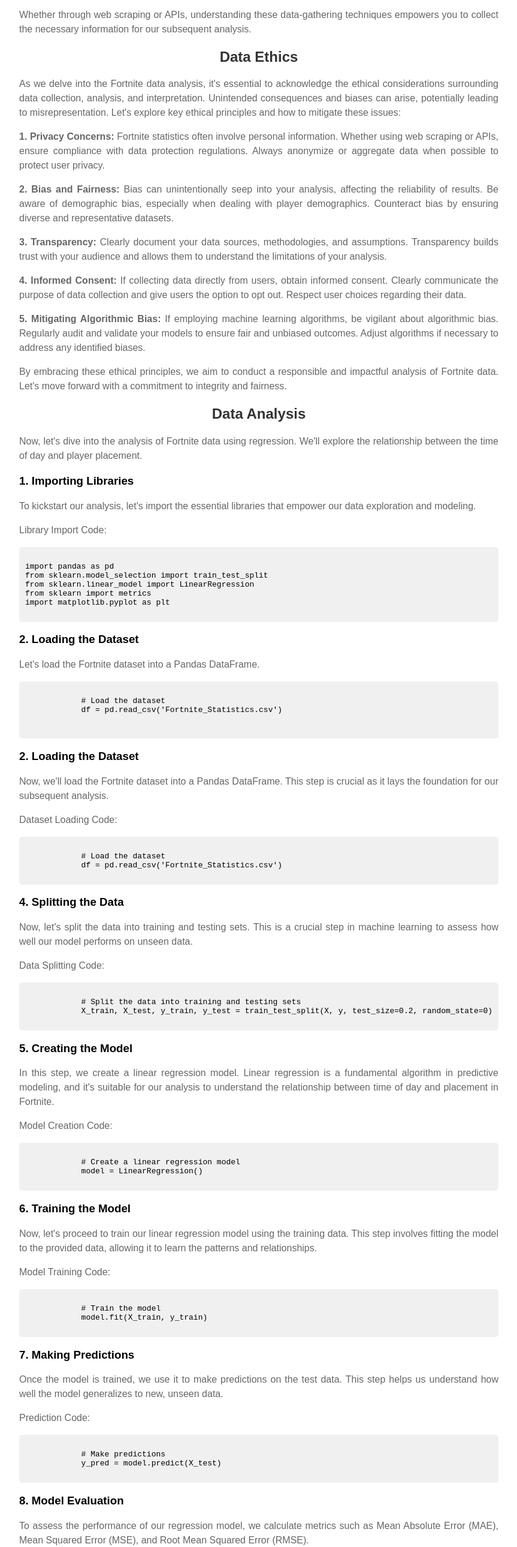
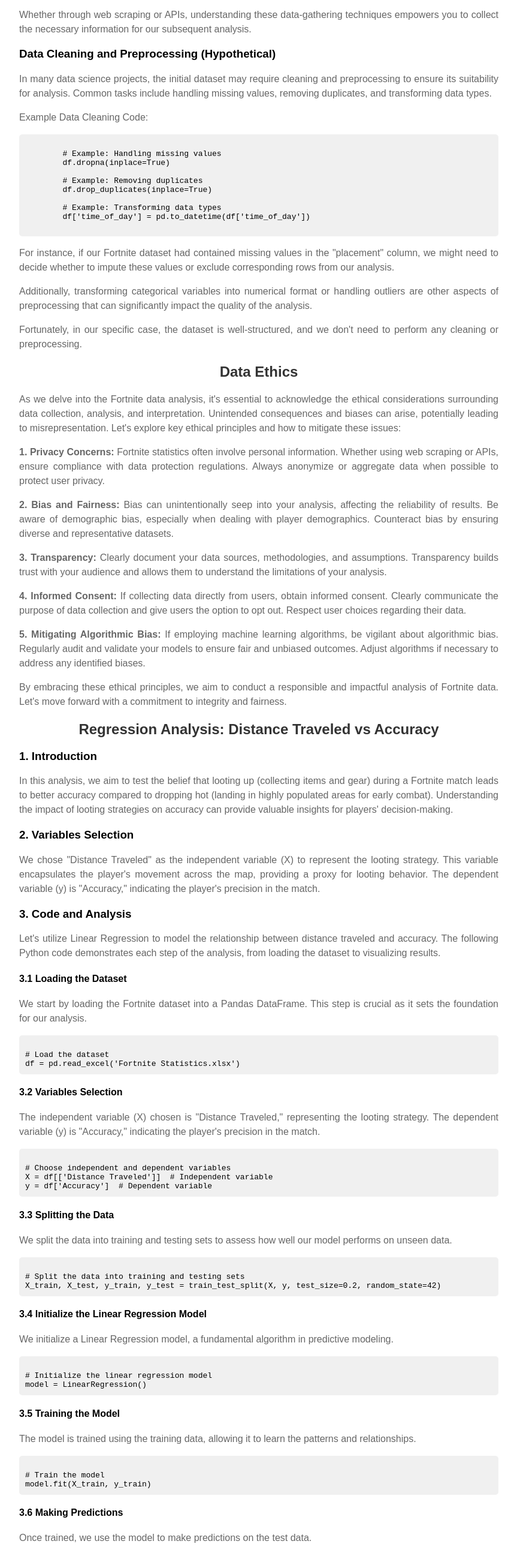
Before and after one commit to CharlieGBla/TurtleDataScienceTutorial, a plain HTML site: page index.html in a window 1280 px wide. Shown: the part 1222-3801 px from the top of the page at 60% size, without its empty margins (208-1071 px from the left). Drawn offline with Linux system fonts and the light colour scheme.

Commit message:
Update index.html

```diff
--- a/index.html
+++ b/index.html
@@ -76,6 +76,36 @@
 
     <p>Whether through web scraping or APIs, understanding these data-gathering techniques empowers you to collect the necessary information for our subsequent analysis.</p>
 
+    <section>
+    <h3>Data Cleaning and Preprocessing (Hypothetical)</h3>
+    <p>
+        In many data science projects, the initial dataset may require cleaning and preprocessing to ensure its suitability for analysis.
+        Common tasks include handling missing values, removing duplicates, and transforming data types.
+    </p>
+    <p class="sub-heading">Example Data Cleaning Code:</p>
+    <pre><code>
+        # Example: Handling missing values
+        df.dropna(inplace=True)
+
+        # Example: Removing duplicates
+        df.drop_duplicates(inplace=True)
+
+        # Example: Transforming data types
+        df['time_of_day'] = pd.to_datetime(df['time_of_day'])
+    </code></pre>
+    <p>
+        For instance, if our Fortnite dataset had contained missing values in the "placement" column, we might need to decide
+        whether to impute these values or exclude corresponding rows from our analysis.
+    </p>
+    <p>
+        Additionally, transforming categorical variables into numerical format or handling outliers are other aspects
+        of preprocessing that can significantly impact the quality of the analysis.
+    </p>
+    <p>
+        Fortunately, in our specific case, the dataset is well-structured, and we don't need to perform any cleaning or preprocessing.
+    </p>
+</section>
+
     <h2>Data Ethics</h2>
 
     <p>As we delve into the Fortnite data analysis, it's essential to acknowledge the ethical considerations surrounding data collection, analysis, and interpretation. Unintended consequences and biases can arise, potentially leading to misrepresentation. Let's explore key ethical principles and how to mitigate these issues:</p>
@@ -86,143 +116,120 @@
     <p><strong>5. Mitigating Algorithmic Bias:</strong> If employing machine learning algorithms, be vigilant about algorithmic bias. Regularly audit and validate your models to ensure fair and unbiased outcomes. Adjust algorithms if necessary to address any identified biases.</p>
     <p>By embracing these ethical principles, we aim to conduct a responsible and impactful analysis of Fortnite data. Let's move forward with a commitment to integrity and fairness.</p>
 
-    <h2>Data Analysis</h2>
+    <section>
+    <h2>Regression Analysis: Distance Traveled vs Accuracy</h2>
 
-    <p>Now, let's dive into the analysis of Fortnite data using regression. We'll explore the relationship between the time of day and player placement.</p>
+    <h3>1. Introduction</h3>
+    <p>
+        In this analysis, we aim to test the belief that looting up (collecting items and gear) during a Fortnite match
+        leads to better accuracy compared to dropping hot (landing in highly populated areas for early combat).
+        Understanding the impact of looting strategies on accuracy can provide valuable insights for players' decision-making.
+    </p>
 
-    <section>
-        <h3>1. Importing Libraries</h3>
+    <h3>2. Variables Selection</h3>
     <p>
-            To kickstart our analysis, let's import the essential libraries that empower our data exploration and modeling.
+        We chose "Distance Traveled" as the independent variable (X) to represent the looting strategy. This variable encapsulates
+        the player's movement across the map, providing a proxy for looting behavior. The dependent variable (y) is "Accuracy,"
+        indicating the player's precision in the match.
     </p>
-        <p class="sub-heading">Library Import Code:</p>
-        <pre><code>
-import pandas as pd
-from sklearn.model_selection import train_test_split
-from sklearn.linear_model import LinearRegression
-from sklearn import metrics
-import matplotlib.pyplot as plt
-        </code></pre>
-    </section>
 
-    <h3>2. Loading the Dataset</h3>
-    <p>Let's load the Fortnite dataset into a Pandas DataFrame.</p>
-    <pre>
-        <code>
-            # Load the dataset
-            df = pd.read_csv('Fortnite_Statistics.csv')
-        </code>
-    </pre>
+    <h3>3. Code and Analysis</h3>
+<p>
+    Let's utilize Linear Regression to model the relationship between distance traveled and accuracy. The following Python
+    code demonstrates each step of the analysis, from loading the dataset to visualizing results.
+</p>
 
-    <section>
-        <h3>2. Loading the Dataset</h3>
+<!-- Step 3.1: Loading the Dataset -->
+<h4>3.1 Loading the Dataset</h4>
 <p>
-            Now, we'll load the Fortnite dataset into a Pandas DataFrame. This step is crucial as it lays the foundation for our subsequent analysis.
+    We start by loading the Fortnite dataset into a Pandas DataFrame. This step is crucial as it sets the foundation for our analysis.
 </p>
-        <p class="sub-heading">Dataset Loading Code:</p>
 <pre><code>
 # Load the dataset
-            df = pd.read_csv('Fortnite_Statistics.csv')
+df = pd.read_excel('Fortnite Statistics.xlsx')
 </code></pre>
-    </section>
 
-    <section>
-        <h3>4. Splitting the Data</h3>
+<!-- Step 3.2: Variables Selection -->
+<h4>3.2 Variables Selection</h4>
 <p>
-            Now, let's split the data into training and testing sets. This is a crucial step in machine learning to assess how well our model performs on unseen data.
+    The independent variable (X) chosen is "Distance Traveled," representing the looting strategy. The dependent variable (y) is
+    "Accuracy," indicating the player's precision in the match.
 </p>
-        <p class="sub-heading">Data Splitting Code:</p>
+<pre><code>
+# Choose independent and dependent variables
+X = df[['Distance Traveled']]  # Independent variable
+y = df['Accuracy']  # Dependent variable
+</code></pre>
+
+<!-- Step 3.3: Splitting the Data -->
+<h4>3.3 Splitting the Data</h4>
+<p>
+    We split the data into training and testing sets to assess how well our model performs on unseen data.
+</p>
 <pre><code>
 # Split the data into training and testing sets
-            X_train, X_test, y_train, y_test = train_test_split(X, y, test_size=0.2, random_state=0)
+X_train, X_test, y_train, y_test = train_test_split(X, y, test_size=0.2, random_state=42)
 </code></pre>
-    </section>
 
-     <section>
-        <h3>5. Creating the Model</h3>
+<!-- Step 3.4: Initialize the Linear Regression Model -->
+<h4>3.4 Initialize the Linear Regression Model</h4>
 <p>
-            In this step, we create a linear regression model. Linear regression is a fundamental algorithm in predictive modeling, and it's suitable for our analysis to understand the relationship between time of day and placement in Fortnite.
+    We initialize a Linear Regression model, a fundamental algorithm in predictive modeling.
 </p>
-        <p class="sub-heading">Model Creation Code:</p>
 <pre><code>
-            # Create a linear regression model
+# Initialize the linear regression model
 model = LinearRegression()
 </code></pre>
-    </section>
 
-    <section>
-        <h3>6. Training the Model</h3>
+<!-- Step 3.5: Training the Model -->
+<h4>3.5 Training the Model</h4>
 <p>
-            Now, let's proceed to train our linear regression model using the training data. This step involves fitting the model to the provided data, allowing it to learn the patterns and relationships.
+    The model is trained using the training data, allowing it to learn the patterns and relationships.
 </p>
-        <p class="sub-heading">Model Training Code:</p>
 <pre><code>
 # Train the model
 model.fit(X_train, y_train)
 </code></pre>
-    </section>
 
-    <section>
-        <h3>7. Making Predictions</h3>
+<!-- Step 3.6: Making Predictions -->
+<h4>3.6 Making Predictions</h4>
 <p>
-            Once the model is trained, we use it to make predictions on the test data. This step helps us understand how well the model generalizes to new, unseen data.
+    Once trained, we use the model to make predictions on the test data.
 </p>
-        <p class="sub-heading">Prediction Code:</p>
 <pre><code>
-            # Make predictions
+# Make predictions on the test set
 y_pred = model.predict(X_test)
 </code></pre>
-    </section>
 
-    <section>
-        <h3>8. Model Evaluation</h3>
+<!-- Step 3.7: Evaluate the Model -->
+<h4>3.7 Evaluate the Model</h4>
 <p>
-            To assess the performance of our regression model, we calculate metrics such as Mean Absolute Error (MAE), Mean Squared Error (MSE), and Root Mean Squared Error (RMSE).
+    We evaluate the model's performance using metrics such as Mean Absolute Error, Mean Squared Error, and Root Mean Squared Error.
 </p>
-        <p class="sub-heading">Evaluation Code:</p>
 <pre><code>
-            # Model evaluation
-            mae = metrics.mean_absolute_error(y_test, y_pred)
-            mse = metrics.mean_squared_error(y_test, y_pred)
-            rmse = np.sqrt(mse)
+# Evaluate the model
+print('Mean Absolute Error:', metrics.mean_absolute_error(y_test, y_pred))
+print('Mean Squared Error:', metrics.mean_squared_error(y_test, y_pred))
+print('Root Mean Squared Error:', metrics.mean_squared_error(y_test, y_pred, squared=False))
 </code></pre>
-    </section>
 
-    <section>
-        <h3>9. Visualizing Results</h3>
+<!-- Step 3.8: Visualize the Results -->
+<h4>3.8 Visualize the Results</h4>
 <p>
-            Visualizing the results is crucial for gaining insights. We create a scatter plot with the actual placement values and overlay the regression line predicted by our model.
+    The results are visualized using a scatter plot with the actual placement values and a regression line predicted by our model.
 </p>
-        <p class="sub-heading">Visualization Code:</p>
+<img src="scatter_plot.png" alt="Scatter Plot">
 <pre><code>
 # Visualize the results
 plt.scatter(X_test, y_test, color='black')
 plt.plot(X_test, y_pred, color='blue', linewidth=3)
-            plt.xlabel('Time of Day')
-            plt.ylabel('Placement')
-            plt.title('Regression Analysis: Time of Day vs Placement')
+plt.xlabel('Distance Traveled')
+plt.ylabel('Accuracy')
+plt.title('Regression Analysis: Distance Traveled vs Accuracy')
 plt.show()
 </code></pre>
 </section>
 
-    <section>
-        <h3>10. Printing Results</h3>
-        <p>
-            Finally, we print the results of our model evaluation to provide a concise summary of its performance.
-        </p>
-        <p class="sub-heading">Print Results Code:</p>
-        <pre><code>
-            # Print results
-            print(f'Mean Absolute Error: {mae}')
-            print(f'Mean Squared Error: {mse}')
-            print(f'Root Mean Squared Error: {rmse}')
-        </code></pre>
-    </section>
-
-    <img src="regression_analysis.png" alt="Regression Analysis" />
-
-    <p>The code and visualizations above illustrate the process of loading the dataset, selecting variables, splitting the data, creating and training a linear regression model, making predictions, evaluating the model, and visualizing the results.</p>
-
 </body>
 
 </html>
```
Lines whose indentation alone changed are shown as unchanged.
